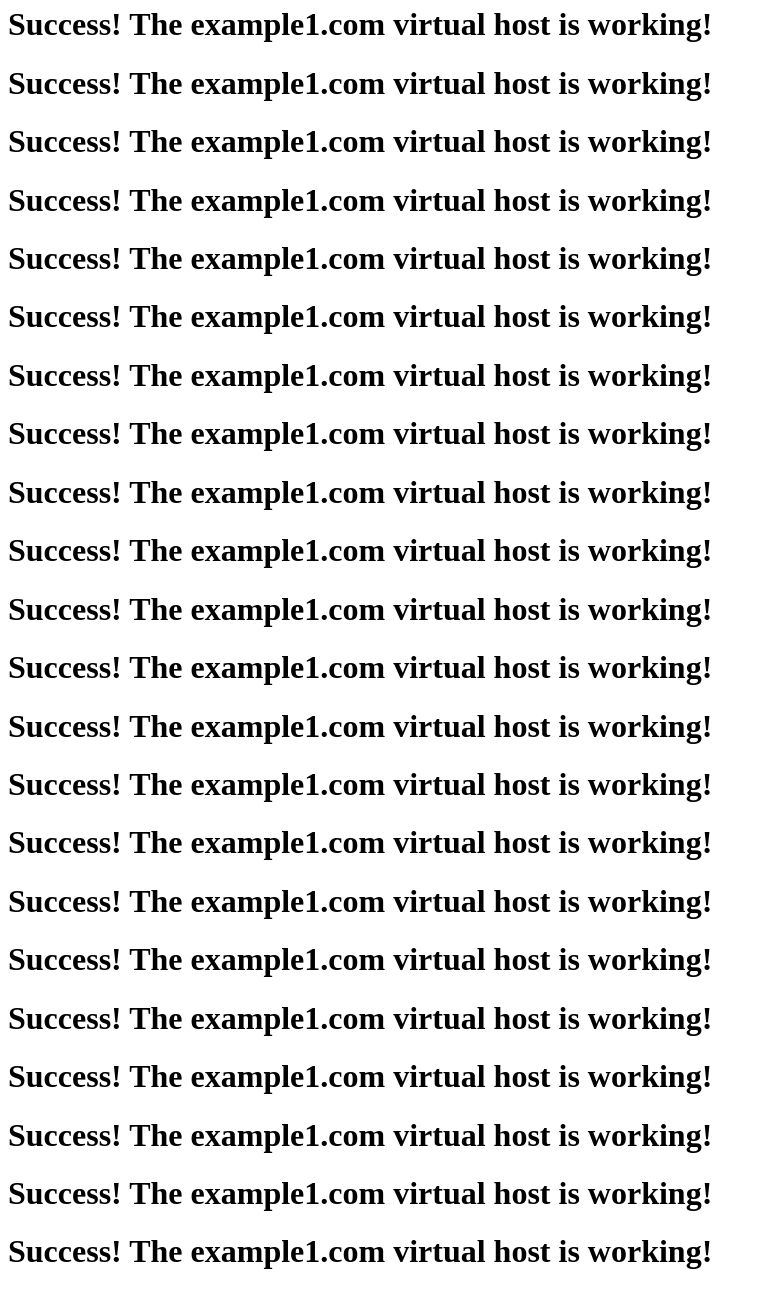
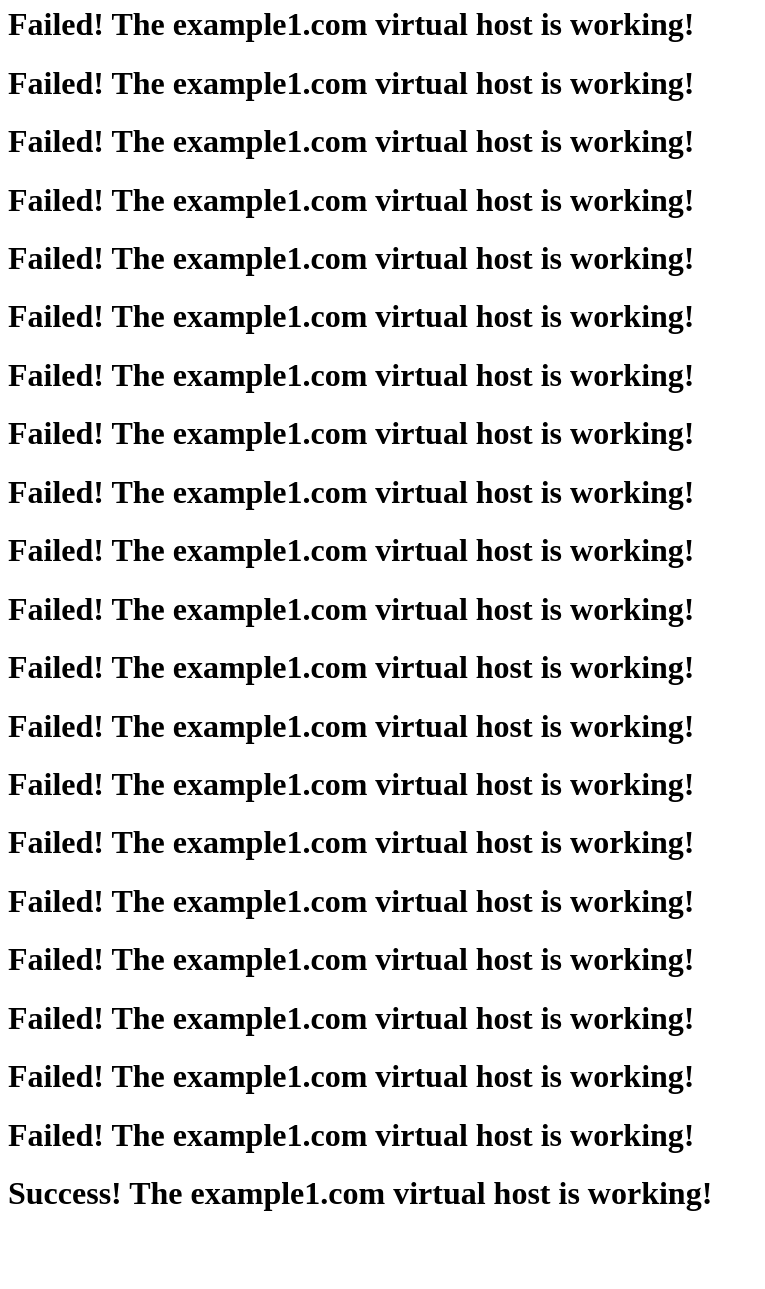
Before and after one commit to G24Joshi/apache1-dockerfile, a plain HTML site: page index.html in a window 1280 px wide. Shown: the part 703-1992 px from the top of the page, without its empty margins (0-765 px from the left). After the commit the page ends 1936 px from the top, so only its background shows below. Drawn offline with Linux system fonts and the light colour scheme.

Commit message:
fourth comit

```diff
--- a/index.html
+++ b/index.html
@@ -10,39 +10,31 @@
         <h1>Success!  The example1.com virtual host is working!</h1>
         <h1>Success!  The example1.com virtual host is working!</h1>
         <h1>Success!  The example1.com virtual host is working!</h1>
-        <h1>Success!  The example1.com virtual host is working!</h1>
-        <h1>Success!  The example1.com virtual host is working!</h1>
-        <h1>Success!  The example1.com virtual host is working!</h1>
-        <h1>Success!  The example1.com virtual host is working!</h1>
-        <h1>Success!  The example1.com virtual host is working!</h1>
-        <h1>Success!  The example1.com virtual host is working!</h1>
-        <h1>Success!  The example1.com virtual host is working!</h1>
-        <h1>Success!  The example1.com virtual host is working!</h1>
-        <h1>Success!  The example1.com virtual host is working!</h1>
-        <h1>Success!  The example1.com virtual host is working!</h1>
-        <h1>Success!  The example1.com virtual host is working!</h1>
-        <h1>Success!  The example1.com virtual host is working!</h1>
-        <h1>Success!  The example1.com virtual host is working!</h1>
-        <h1>Success!  The example1.com virtual host is working!</h1>
-        <h1>Success!  The example1.com virtual host is working!</h1>
-        <h1>Success!  The example1.com virtual host is working!</h1>
-        <h1>Success!  The example1.com virtual host is working!</h1>
-        <h1>Success!  The example1.com virtual host is working!</h1>
-        <h1>Success!  The example1.com virtual host is working!</h1>
-        <h1>Success!  The example1.com virtual host is working!</h1>
-        <h1>Success!  The example1.com virtual host is working!</h1>
-        <h1>Success!  The example1.com virtual host is working!</h1>
-        <h1>Success!  The example1.com virtual host is working!</h1>
-        <h1>Success!  The example1.com virtual host is working!</h1>
-        <h1>Success!  The example1.com virtual host is working!</h1>
-        <h1>Success!  The example1.com virtual host is working!</h1>
-        <h1>Success!  The example1.com virtual host is working!</h1>
-        <h1>Success!  The example1.com virtual host is working!</h1>
-        <h1>Success!  The example1.com virtual host is working!</h1>
-        <h1>Success!  The example1.com virtual host is working!</h1>
-        <h1>Success!  The example1.com virtual host is working!</h1>
-        <h1>Success!  The example1.com virtual host is working!</h1>
-        <h1>Success!  The example1.com virtual host is working!</h1>
+        <h1>Failed!  The example1.com virtual host is working!</h1>
+        <h1>Failed!  The example1.com virtual host is working!</h1>
+        <h1>Failed!  The example1.com virtual host is working!</h1>
+        <h1>Failed!  The example1.com virtual host is working!</h1>
+        <h1>Failed!  The example1.com virtual host is working!</h1>
+        <h1>Failed!  The example1.com virtual host is working!</h1>
+        <h1>Failed!  The example1.com virtual host is working!</h1>
+        <h1>Failed!  The example1.com virtual host is working!</h1>
+        <h1>Failed!  The example1.com virtual host is working!</h1>
+        <h1>Failed!  The example1.com virtual host is working!</h1>
+        <h1>Failed!  The example1.com virtual host is working!</h1>
+        <h1>Failed!  The example1.com virtual host is working!</h1>
+        <h1>Failed!  The example1.com virtual host is working!</h1>
+        <h1>Failed!  The example1.com virtual host is working!</h1>
+        <h1>Failed!  The example1.com virtual host is working!</h1>
+        <h1>Failed!  The example1.com virtual host is working!</h1>
+        <h1>Failed!  The example1.com virtual host is working!</h1>
+        <h1>Failed!  The example1.com virtual host is working!</h1>
+        <h1>Failed!  The example1.com virtual host is working!</h1>
+        <h1>Failed!  The example1.com virtual host is working!</h1>
+        <h1>Failed!  The example1.com virtual host is working!</h1>
+        <h1>Failed!  The example1.com virtual host is working!</h1>
+        <h1>Failed!  The example1.com virtual host is working!</h1>
+        <h1>Failed!  The example1.com virtual host is working!</h1>
+        <h1>Failed!  The example1.com virtual host is working!</h1>
         <h1>Success!  The example1.com virtual host is working!</h1>
     </body>
 </html>
```
